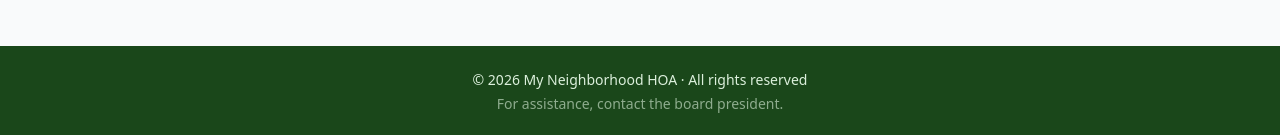
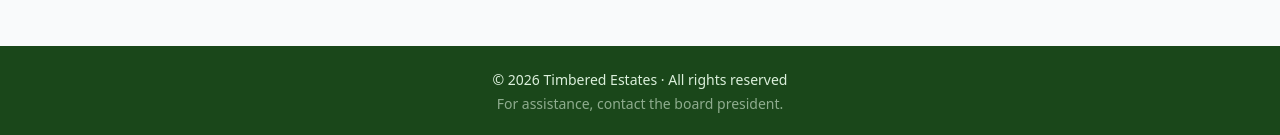
Before and after one commit to DANNEX87/hoa-website, a Next.js app: page /directory in a window 1280 px wide. Shown: the part 662-797 px from the top of the page. Built offline with nearby package versions, Linux system fonts and the light colour scheme; no server answers.

Commit message:
Update Footer.tsx

```diff
--- a/components/Footer.tsx
+++ b/components/Footer.tsx
@@ -1,7 +1,7 @@
 export default function Footer() {
   return (
     <footer className="bg-brand-700 text-brand-100 text-sm py-6 px-6 text-center">
-      <p>© {new Date().getFullYear()} My Neighborhood HOA · All rights reserved</p>
+      <p>© {new Date().getFullYear()} Timbered Estates · All rights reserved</p>
       <p className="mt-1 text-brand-100/60">For assistance, contact the board president.</p>
     </footer>
   )
```
